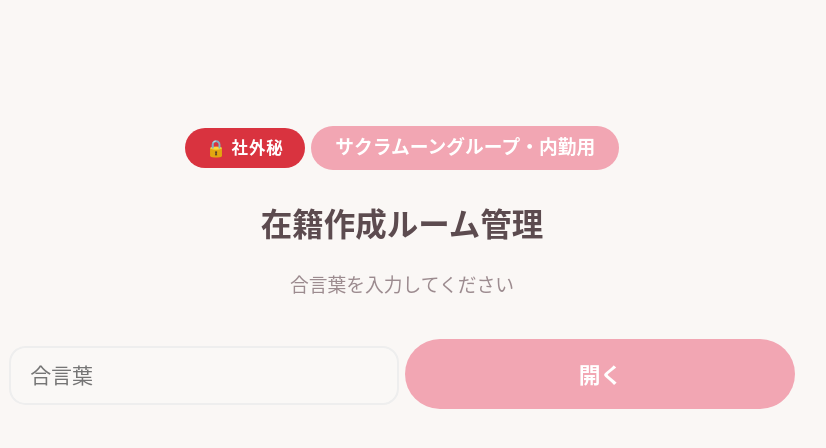
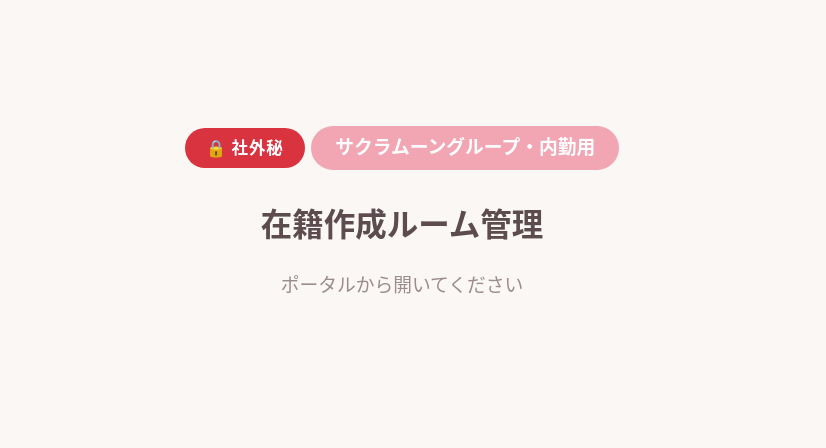
Before and after one commit to sakuramoong-app/sakura-newcast, a plain HTML site: page staff.html in a window 1280 px wide. Shown: the whole page, without its empty margins (238-1064 px from the left). Drawn offline with Linux system fonts and the light colour scheme.

Commit message:
在籍作成ルームの内勤画面をポータルからだけ入れるように変更
- 合言葉でのログインを廃止（直接開くと「ポータルから開いてください」）
- ポータルから入るとGASが発行する入館証（期限つき）を合言葉の代わりに送る
- ポータルでログインしてから20時間で自動ログアウト
- キャストのルーム画面（index.html）は変更なし

Co-Authored-By: Claude Opus 5.5 <noreply@anthropic.com>

```diff
--- a/staff.html
+++ b/staff.html
@@ -826,9 +826,8 @@
   <div class="confidential-badge">🔒 社外秘</div>
   <span class="kicker">サクラムーングループ・内勤用</span>
   <h1>在籍作成ルーム管理</h1>
-  <p class="lead">合言葉を入力してください</p>
-  <input type="password" id="tokenInput" placeholder="合言葉" style="max-width:260px;margin:16px auto 0;">
-  <button class="btn" id="loginBtn" style="max-width:260px;margin:12px auto 0;" onclick="checkToken()">開く</button>
+  <!-- ★ ポータルからだけ入れる（合言葉でのログインは廃止） -->
+  <p class="lead" id="gateMsg">ポータルから開いてください</p>
 </div>
 
 <div id="mainApp" style="display:none;">
@@ -1035,46 +1034,72 @@
     return result;
   }
 
-  function checkToken(){
-    var token = document.getElementById('tokenInput').value.trim();
-    if(!token){
-      alert('合言葉を入力してください');
-      return;
-    }
-
-    var loginBtn = document.getElementById('loginBtn');
-    if(loginBtn){
-      loginBtn.disabled = true;
-      loginBtn.textContent = '確認中...';
-    }
+  /* ★ ポータルからだけ入れる（2026/10 合言葉でのログインは廃止）
+     ポータルから入ると、GASが「入館証」（期限つき）を発行する。
+     今まで合言葉を送っていた所（token）に、この入館証を送る。
+     期限は「ポータルでログインしてから20時間」。このブラウザにだけ覚えておく。 */
+  var ROOM_SESSION_KEY = 'roomPortalSession';   // {token, expiresAt}
+
+  function loadRoomSession(){
+    try{
+      var s = JSON.parse(localStorage.getItem(ROOM_SESSION_KEY) || 'null');
+      if(s && s.token && Number(s.expiresAt) > Date.now()) return s;
+    }catch(e){}
+    try{ localStorage.removeItem(ROOM_SESSION_KEY); }catch(e){}
+    return null;
+  }
+
+  function showGate(msg){
+    savedToken = null;
+    document.getElementById('gateMsg').textContent = msg || 'ポータルから開いてください';
+    document.getElementById('tokenGate').style.display = '';
+    document.getElementById('mainApp').style.display = 'none';
+  }
+
+  function openMainApp(s){
+    savedToken = s.token;
+    document.getElementById('tokenGate').style.display = 'none';
+    document.getElementById('mainApp').style.display = 'block';
+    renderStoreCheckboxes();
+    loadRooms();
+  }
+
+  // GASが入館証を受け付けなかったとき（期限切れ・無効化）
+  function handleRoomAuthError(){
+    try{ localStorage.removeItem(ROOM_SESSION_KEY); }catch(e){}
+    showGate('ログインの期限が切れました。ポータルから開き直してください');
+  }
+
+  // ポータルは「staff.html#portalSso=…&operator=名前」で開く。
+  // # 以降はサーバーに送られない。読んだらすぐURLから消す。
+  function takePortalSso(){
+    if(location.hash.indexOf('portalSso=') < 0) return null;
+    var hp = new URLSearchParams(location.hash.slice(1));
+    var ssoToken = hp.get('portalSso') || '';
+    var operator = hp.get('operator') || '';
+    history.replaceState(null, '', location.pathname + location.search);
+    return (ssoToken && operator) ? { ssoToken: ssoToken, operator: operator } : null;
+  }
+
+  function portalSsoLogin(sso){
+    showGate('⏳ ポータルから入っています…');
     showLoading();
-
-    fetch(GAS_URL + '?action=checkToken&token=' + encodeURIComponent(token))
+    // ※ 通行証は1回しか使えないので、失敗しても送り直さない
+    fetch(GAS_URL, {
+      method: 'POST',
+      body: JSON.stringify({ action: 'ssoLogin', ssoToken: sso.ssoToken, operator: sso.operator })
+    })
       .then(function(res){ return res.json(); })
-      .then(function(result){
-        if(loginBtn){
-          loginBtn.disabled = false;
-          loginBtn.textContent = '開く';
-        }
-        if(!result.valid){
-          hideLoading();
-          alert('合言葉が違います');
-          return;
-        }
-        savedToken = token;
-        sessionStorage.setItem(STAFF_TOKEN_STORAGE_KEY, token);
-        document.getElementById('tokenGate').style.display = 'none';
-        document.getElementById('mainApp').style.display = 'block';
-        renderStoreCheckboxes();
-        loadRooms();
+      .then(function(data){
+        hideLoading();
+        if(!data.success || !data.token) throw new Error('sso_failed');
+        var s = { token: data.token, expiresAt: Number(data.expiresAt) || (Date.now() + 20*60*60*1000) };
+        localStorage.setItem(ROOM_SESSION_KEY, JSON.stringify(s));
+        openMainApp(s);
       })
       .catch(function(){
         hideLoading();
-        if(loginBtn){
-          loginBtn.disabled = false;
-          loginBtn.textContent = '開く';
-        }
-        alert('通信エラーが発生しました。時間をおいて再度お試しください。');
+        showGate('入れませんでした。ポータルからもう一度開いてください');
       });
   }
 
@@ -1207,6 +1232,10 @@
       .then(function(res){ return res.json(); })
       .then(function(data){
         hideLoading();
+        if(data.error && String(data.error).indexOf('unauthorized') >= 0){
+          handleRoomAuthError();
+          return;
+        }
         if(data.error){
           document.getElementById('roomList').innerHTML = '<div class="empty">読み込みに失敗しました：' + data.error + '</div>';
           return;
@@ -2153,20 +2182,30 @@
     return div.innerHTML;
   }
 
-  // ページを開いたときに、以前入力した合言葉が残っていれば自動で使う
+  // 起動時：すでに入っていればそのまま開く／ポータルから来たら入館証をもらう／それ以外は案内だけ
   (function(){
-    var stored = sessionStorage.getItem(STAFF_TOKEN_STORAGE_KEY);
-    if(stored){
-      document.getElementById('tokenInput').value = stored;
-    }
+    try{ sessionStorage.removeItem(STAFF_TOKEN_STORAGE_KEY); }catch(e){}   // 以前の合言葉は使わない
+    var sso = takePortalSso();
+    var s = loadRoomSession();
+    if(s) openMainApp(s);
+    else if(sso) portalSsoLogin(sso);
+    else showGate();
   })();
 
-  // 合言葉入力欄でEnterキーを押したらログインする（PCでの利用を想定）
-  document.getElementById('tokenInput').addEventListener('keydown', function(e){
-    if(e.key === 'Enter'){
-      checkToken();
-    }
-  });
+  // ポータルでログインしてから20時間で自動ログアウト
+  // スリープ中に時刻を過ぎることもあるので、1分ごとと画面に戻ったときに確かめる
+  (function(){
+    function check(){
+      if(!savedToken) return;
+      if(!loadRoomSession()){
+        showGate('ポータルでログインしてから20時間たったので、ログアウトしました。ポータルから開き直してください');
+      }
+    }
+    setInterval(check, 60 * 1000);
+    document.addEventListener('visibilitychange', function(){
+      if(document.visibilityState === 'visible') check();
+    });
+  })();
 </script>
 
 </body>
```
